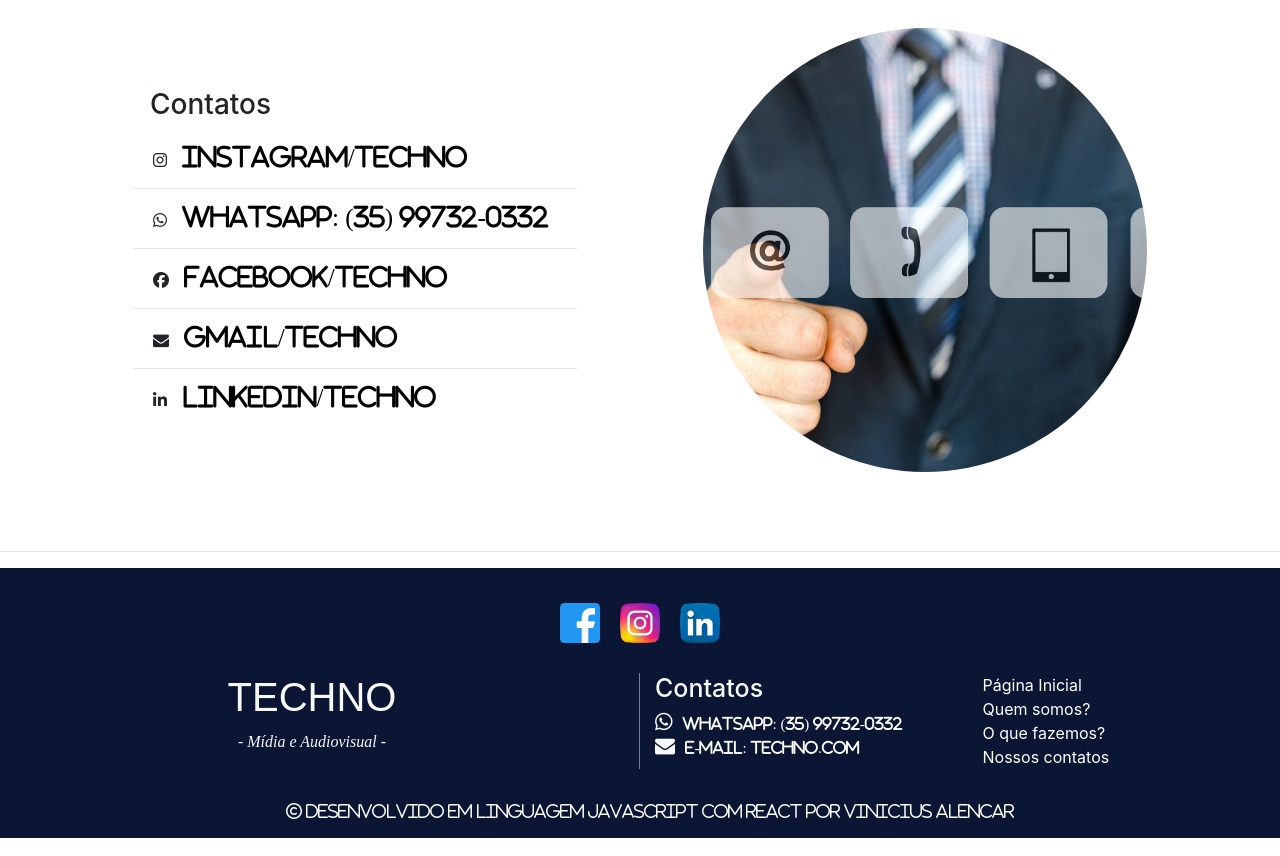
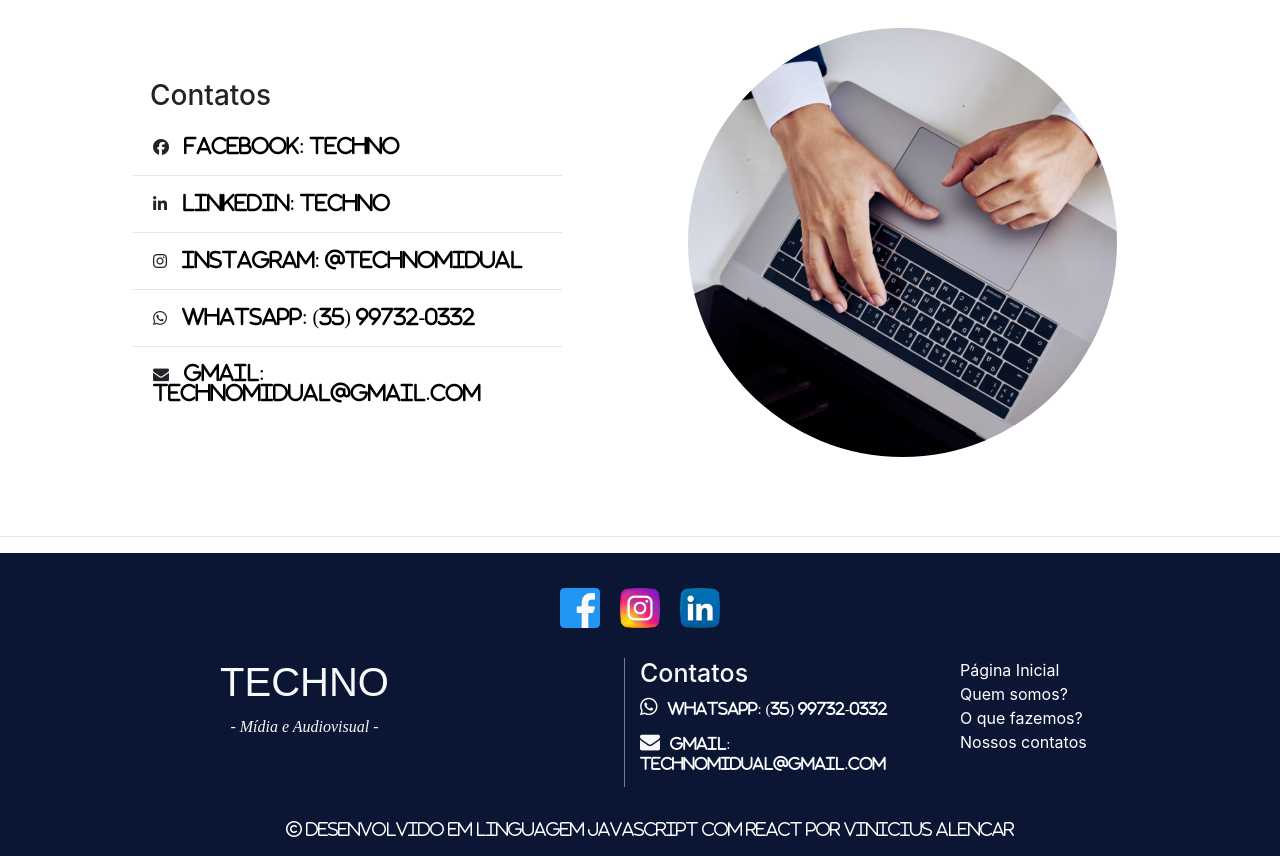
Before and after one commit to viniciusalencar/technomidual, a React (Create React App) app in the folder front-end/: page /Contacts in a window 1280 px wide. Shown: the part 420-1276 px from the top of the page. Built offline with nearby package versions, Linux system fonts and the light colour scheme.

Commit message:
Falta o Footer

```diff
--- a/front-end/src/pages/About/about.css
+++ b/front-end/src/pages/About/about.css
@@ -44,14 +44,19 @@
 }
 
 .text-heading-company-profile {
-    font-size: 12px
+    font-size: 12px;
+    width: 100%;
 }
 
+.row-mission-vision-values {
+
+}
 .mission-vision-values {
     width: 100%;
     padding-top: 35px;
     text-align: center;
-    padding-bottom: 50px
+    padding-bottom: 50px;
+    margin: 0 5px 0 5px;
 }
 
 .box-mission-vision-values {
@@ -60,9 +65,4 @@
 
 .values {
     margin-bottom: 5px;
-    /* text-align: justify */
 }
-
-/* .vision {
-    text-align: justify;
-} */
--- a/front-end/src/pages/About/about.js
+++ b/front-end/src/pages/About/about.js
@@ -31,12 +31,12 @@
                             <div className="col-md-4 box-mission-vision-values">
                                 <h2 className="text-mission-vision-values">Missão</h2>
                                 <p className="misson">Ser a melhor empresa em oferecer edições de mídias audiovisuais com qualidade, segurança
-                                    e sempre dentro dos prazos estipulados aos seus cliente, satisfazendo suas necessidades.
+                                    e sempre dentro dos prazos estipulados aos seus clientes, satisfazendo suas necessidades.
                                 </p>
                             </div>
                             <div className="col-md-4 box-mission-vision-values">
                                 <h2 className="text-mission-vision-values">Visão</h2>
-                                <p className="vision">Ser um negócio de referência dentro do âmbito tecnológico e de mídias, reconhecida como
+                                <p className="vision">Ser um negócio de referência dentro do âmbito tecnológico e de mídias, reconhecido como
                                     melhor opção à comunidade, pela qualidade do serviço prestado.
                                 </p>
                             </div>
@@ -47,7 +47,7 @@
                                 <p className="values">Criatividade</p>
                                 <p className="values">Segurança</p>
                                 <p className="values">Paixão</p>
-                                <p className="values">Preservação ao meio ambiente</p>
+                                <p className="values">Preservação do Meio Ambiente</p>
                                 <p className="values">Respeito e reconhecimento da diversidade</p>
                             </div>
                         </div>
--- a/front-end/src/pages/Contacts/contacts.css
+++ b/front-end/src/pages/Contacts/contacts.css
@@ -28,10 +28,10 @@
   }
 
   .titleContacts {
-        padding-left: 17px
+      padding-left: 17px
   }
   .nameIconContacts {
     color: black;
-    font-size: 25px;
+    font-size: 20px;
     padding-left: 15px
   }
--- a/front-end/src/pages/Contacts/contacts.js
+++ b/front-end/src/pages/Contacts/contacts.js
@@ -1,6 +1,6 @@
 import React, {Component} from 'react'
 import './contacts.css'
-import Contatos from '../../assets/contatos.jpg'
+import Contatos from '../../assets/contacts.png'
 
 class Contacts extends Component {
     render() {
@@ -29,24 +29,24 @@
                                 <div className="p-5 paddingContacts">
                                     <h3 className="titleContacts">Contatos</h3>
                                 <div className="socialMediasContacts">
+                                    <i class="fa fa-facebook" aria-hidden="true">
+                                        <a className="nameIconContacts" href="#">Facebook: Techno</a>
+                                    </i>
+                                    <hr></hr>
+                                    <i class="fa fa-linkedin" aria-hidden="true">
+                                        <a className= "nameIconContacts" href="#">Linkedin: Techno</a>
+                                    </i>
+                                    <hr></hr>
                                     <i className="fa fa-instagram InstaColor" aria-hidden="true">
-                                        <a className="nameIconContacts" href="#">Instagram/techno</a>
+                                        <a className="nameIconContacts" href="#">Instagram: @technomidual</a>
                                     </i>
                                     <hr></hr>
                                     <i class="fa fa-whatsapp WhatsColor" aria-hidden="true">
                                         <a className="nameIconContacts" href="#">WhatsApp: (35) 99732-0332</a>
                                     </i>
                                     <hr></hr>
-                                    <i class="fa fa-facebook" aria-hidden="true">
-                                        <a className="nameIconContacts" href="#">Facebook/techno</a>
-                                    </i>
-                                    <hr></hr>
                                     <i class="fa fa-envelope" aria-hidden="true">
-                                        <a className="nameIconContacts" href="#">Gmail/techno</a>
-                                    </i>
-                                    <hr></hr>
-                                    <i class="fa fa-linkedin" aria-hidden="true">
-                                        <a className= "nameIconContacts" href="#">Linkedin/techno</a>
+                                        <a className="nameIconContacts" href="#">Gmail: technomidual@gmail.com</a>
                                     </i>
                                 </div>
                                 </div>
--- a/front-end/src/pages/Home/home.js
+++ b/front-end/src/pages/Home/home.js
@@ -21,16 +21,16 @@
                 </div>
                 <div className="socialMedias">
                 <i className="fa fa-instagram InstaColor" aria-hidden="true">
-                  <a className="nameIcon" href="#">Instagram/techno</a>
+                  <a className="nameIcon" href="#">Instagram: @technomidual</a>
                 </i>
                 <i class="fa fa-whatsapp WhatsColor" aria-hidden="true">
                   <a className="nameIcon" href="#">WhatsApp: (35) 99732-0332</a>
                 </i>
                 <i class="fa fa-facebook" aria-hidden="true">
-                  <a className="nameIcon" href="#">Facebook/techno</a>
+                  <a className="nameIcon" href="#">Facebook: Techno</a>
                 </i>
                 <i class="fa fa-envelope" aria-hidden="true">
-                  <a className="nameIcon" href="#">Gmail/techno</a>
+                  <a className="nameIcon" href="#">Gmail: technomidual@gmail.com</a>
                 </i>
 
                 </div>
@@ -45,7 +45,7 @@
                     <h2>Quem somos?</h2>
                     <hr></hr>
                     <h6>Acesse o botão abaixo e conheça um pouco mais sobre nossa empresa,
-                        relatando missão, visão e valores do nosso negócio.</h6>
+                       nossa missão, visão e valores do nosso negócio.</h6>
                     <Link to="/about" className="btn btn-custom btn-xl rounded-pill mt-5">Sobre</Link>
                   </div>
                 </div>
@@ -117,7 +117,7 @@
                 </div>
                 <div className="col-lg-6 order-lg-1">
                   <div className="p-5">
-                    <h2 className="display-4">Edições de Áudio em vídeo</h2>
+                    <h2 className="display-4">Edições de Áudios</h2>
                     <p className="description-topics-home">A correção de ruídos em ambientes externos, eco em ambientes internos,
                        ou quaisquer elementos sonoros indesejados em um conteúdo audiovisual,
                        inclui-se no tratamento e edição de vídeos. A Techno, então, busca por
--- a/front-end/src/pages/Servicing/servicing.css
+++ b/front-end/src/pages/Servicing/servicing.css
@@ -20,6 +20,11 @@
     font-family: 'Playfair Display', serif;
     font-style: italic;
     font-size: 20px;
+}
+
+.img-custom {
+    widht: 220px;
+    height: 220px;
 }
 
 .servicings {
--- a/front-end/src/pages/Servicing/servicing.js
+++ b/front-end/src/pages/Servicing/servicing.js
@@ -24,15 +24,15 @@
                         <div className="row space">
                             <div className="col-md-4">
                                 <h1 className="title-servicing">Edições de Vídeos</h1>
-                                <img className="img-fluid rounded-circle" src={EdicaoVideo} alt="edicaoVideo"></img>
+                                <img className="img-fluid rounded-circle img-custom" src={EdicaoVideo} alt="edicaoVideo"></img>
                             </div>
                             <div className="col-md-4">
                                 <h1 className="title-servicing">Edições de Imagens</h1>
-                                <img className="img-fluid rounded-circle" src={EdicaoImagem} alt="edicaoVideo"></img>
+                                <img className="img-fluid rounded-circle img-custom" src={EdicaoImagem} alt="edicaoVideo"></img>
                             </div>
                             <div className="col-md-4">
                                 <h1 className="title-servicing">Edições de Áudios</h1>
-                                <img className="img-fluid rounded-circle" src={EdicaoAudio} alt="edicaoVideo"></img>
+                                <img className="img-fluid rounded-circle img-custom" src={EdicaoAudio} alt="edicaoVideo"></img>
                             </div>
                         </div>
                     </div>
--- a/front-end/src/template/Footer/footer.css
+++ b/front-end/src/template/Footer/footer.css
@@ -7,6 +7,7 @@
 
 .footer-custom {
     background-color: rgb(11,22,52);
+    width: 100%;
 }
 
 .social-medias-div-footer{
@@ -23,6 +24,11 @@
 .row {
     padding-top: 20px;
     padding-bottom: 15px;
+    width: 100%;
+}
+
+.information-footer {
+    width: 100%;
 }
 
 .name-site-footer {
@@ -45,10 +51,13 @@
 .contacts-footer {
     font-size: 20px;
     padding: 0;
+    padding-bottom: 15px
+
 }
 
 .contacts-name-footer {
     font-size: 15px;
+    padding-bottom: 15px
 }
 
 .link-footer {
--- a/front-end/src/template/Footer/footer.js
+++ b/front-end/src/template/Footer/footer.js
@@ -31,7 +31,7 @@
                                 </i>
                                 <br></br>
                                 <i class="fa fa-envelope contacts-footer" aria-hidden="true">
-                                    <a className="nameIcon" href="#"><span className="contacts-name-footer">E-mail: Techno.com</span></a>
+                                    <a className="nameIcon" href="#"><span className="contacts-name-footer">Gmail: technomidual@gmail.com</span></a>
                                 </i>
                             </div>
                             <div className="col-md-3 third-column">
```
Also changed, not shown: front-end/src/assets/contacts.png (added).
